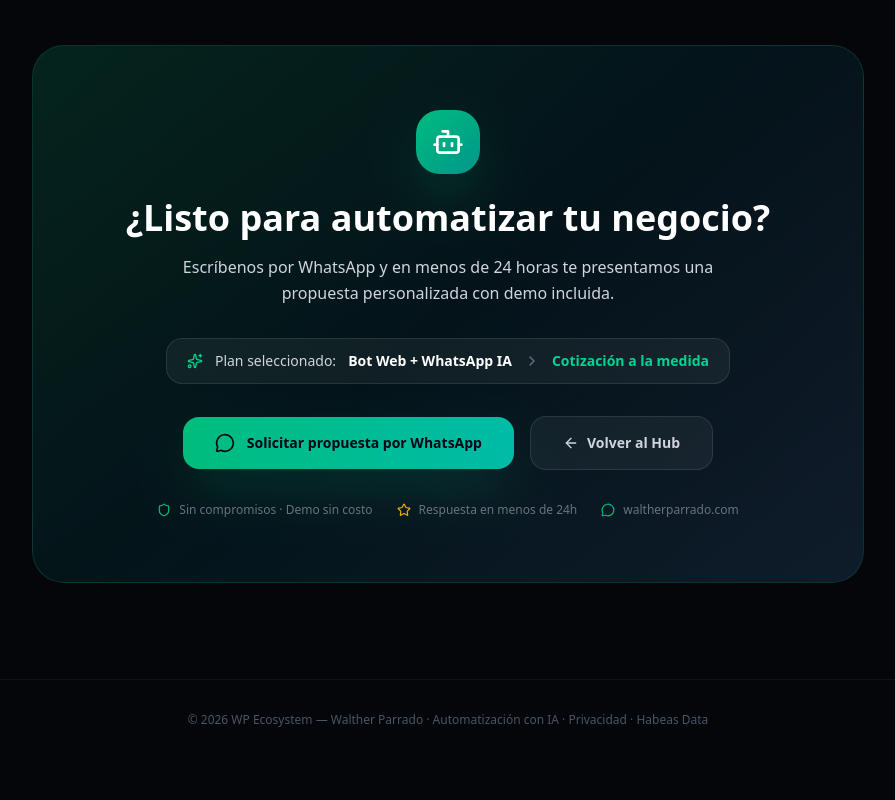
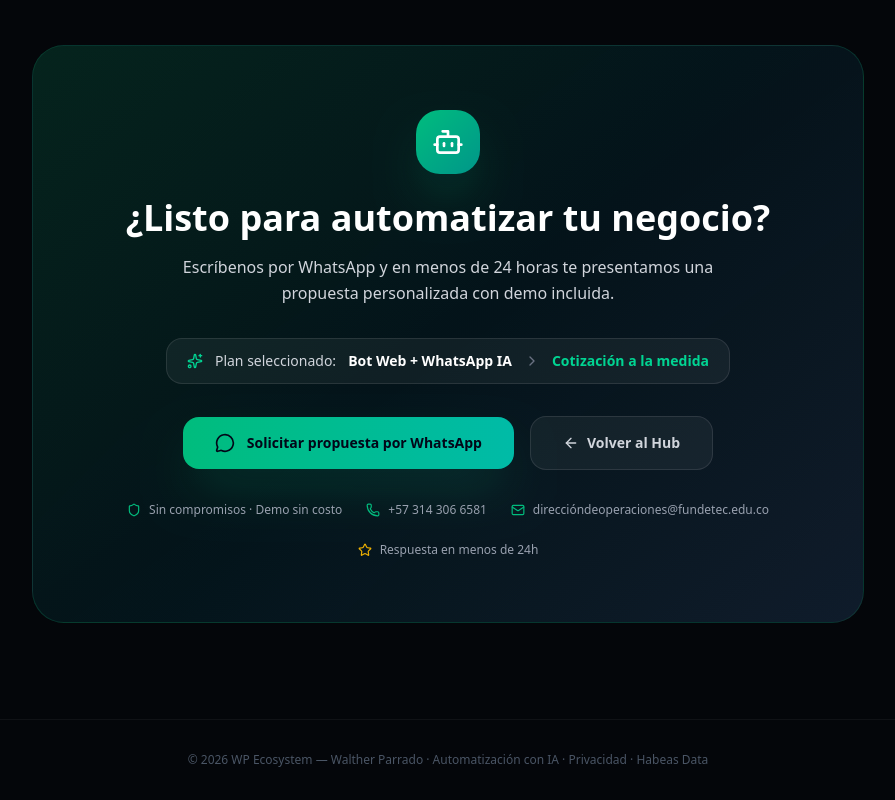
Before and after one commit to walterparradocorredor-stack/hub-central-interactivo, a Next.js app: page /whatsapp-ia in a window 1280 px wide. Shown: the part 4459-5259 px from the top of the page, without its empty margins (192-1087 px from the left). Before the commit the page ends 5219 px from the top, so only its background shows below. Built offline with nearby package versions, Linux system fonts and the light colour scheme; no server answers; the database is empty.

Commit message:
feat(whatsapp-ia): dinamizar datos de contacto (telefono 3143066581 y correo) desde Supabase DB

```diff
--- a/src/app/whatsapp-ia/page.tsx
+++ b/src/app/whatsapp-ia/page.tsx
@@ -1,7 +1,8 @@
 "use client";
 
-import { useState } from "react";
+import { useState, useEffect } from "react";
 import Link from "next/link";
+import { supabase } from "@/lib/supabase";
 import {
   Bot,
   MessageCircle,
@@ -15,6 +16,7 @@ import {
   ChevronRight,
   Sparkles,
   Phone,
+  Mail,
   Users,
   BarChart3,
   Clock,
@@ -79,10 +81,34 @@ const COMPETITORS = [
 
 export default function WhatsAppIAPage() {
   const [lines, setLines] = useState(1);
-  const [selectedPlan, setSelectedPlan] = useState(1); // 0=web, 1=wa, 2=premium
+  const [selectedPlan, setSelectedPlan] = useState(1);
+
+  // Datos dinámicos del CMS
+  const [contactPhone, setContactPhone] = useState("573143066581");
+  const [contactPhoneDisplay, setContactPhoneDisplay] = useState("+57 314 306 6581");
+  const [contactEmail, setContactEmail] = useState("direccióndeoperaciones@fundetec.edu.co");
+
+  useEffect(() => {
+    supabase
+      .from('cms_content')
+      .select('content')
+      .eq('id', 'home_data')
+      .single()
+      .then(({ data }) => {
+        if (data?.content) {
+          const c = data.content;
+          if (c.whatsappPhone) setContactPhone(c.whatsappPhone);
+          if (c.phone) setContactPhoneDisplay(c.phone);
+          if (c.contactEmail) setContactEmail(c.contactEmail);
+          if (c.waPagePhone) setContactPhone(c.waPagePhone);
+          if (c.waPageEmail) setContactEmail(c.waPageEmail);
+          if (c.waPagePhoneDisplay) setContactPhoneDisplay(c.waPagePhoneDisplay);
+        }
+      });
+  }, []);
 
   const tier = getPriceTier(lines);
-  const whatsAppLink = `https://wa.me/573017640850?text=${encodeURIComponent(
+  const whatsAppLink = `https://wa.me/${contactPhone}?text=${encodeURIComponent(
     `🤖 *Solicitud — Bot IA & WhatsApp | WP Ecosystem*\n\nHola Dr. Walther, estoy interesado en el servicio de automatización con IA para WhatsApp.\n\n*Líneas WhatsApp requeridas:* ${lines}\n*Plan seleccionado:* ${["Bot Web Essentials", "Bot Web + WhatsApp IA", "Omnicanal Premium"][selectedPlan]}\n*Cotización:* Solicito propuesta personalizada\n\n¡Me gustaría agendar una reunión para conocer más detalles!`
   )}`;
 
@@ -211,7 +237,8 @@ export default function WhatsAppIAPage() {
             {/* ─── PILAR 1: Web Bot ─── */}
             <div
               onClick={() => setSelectedPlan(0)}
-              className={`relative p-7 rounded-3xl border cursor-pointer transition-all duration-300 ${selectedPlan === 0
+              className={`relative p-7 rounded-3xl border cursor-pointer transition-all duration-300 ${
+                selectedPlan === 0
                   ? "border-emerald-500/60 bg-emerald-500/8 shadow-2xl shadow-emerald-500/10"
                   : "border-white/8 bg-white/[0.02] hover:bg-white/[0.05]"
               }`}
@@ -255,7 +282,8 @@ export default function WhatsAppIAPage() {
             {/* ─── PILAR 2: WA + Web — POPULAR ─── */}
             <div
               onClick={() => setSelectedPlan(1)}
-              className={`relative p-7 rounded-3xl border cursor-pointer transition-all duration-300 ${selectedPlan === 1
+              className={`relative p-7 rounded-3xl border cursor-pointer transition-all duration-300 ${
+                selectedPlan === 1
                   ? "border-cyan-400/60 bg-cyan-500/8 shadow-2xl shadow-cyan-500/15"
                   : "border-cyan-500/25 bg-white/[0.03] hover:bg-white/[0.06]"
               }`}
@@ -313,7 +341,8 @@ export default function WhatsAppIAPage() {
             {/* ─── PILAR 3: Omnicanal Premium ─── */}
             <div
               onClick={() => setSelectedPlan(2)}
-              className={`relative p-7 rounded-3xl border cursor-pointer transition-all duration-300 ${selectedPlan === 2
+              className={`relative p-7 rounded-3xl border cursor-pointer transition-all duration-300 ${
+                selectedPlan === 2
                   ? "border-purple-500/60 bg-purple-500/8 shadow-2xl shadow-purple-500/15"
                   : "border-white/8 bg-white/[0.02] hover:bg-white/[0.05]"
               }`}
@@ -486,7 +515,8 @@ export default function WhatsAppIAPage() {
                       return (
                         <tr
                           key={t.label}
-                          className={`border-b border-white/5 last:border-0 transition-all ${isActive
+                          className={`border-b border-white/5 last:border-0 transition-all ${
+                            isActive
                               ? "bg-emerald-500/10 text-white"
                               : "text-gray-400 hover:bg-white/[0.02]"
                           }`}
@@ -536,7 +566,8 @@ export default function WhatsAppIAPage() {
               {["🌐 Web Bot", "📱 WA + Web", "🚀 Omnicanal"].map((plan, i) => (
                 <div
                   key={i}
-                  className={`px-4 py-4 text-center text-xs font-black uppercase tracking-wider ${i === 1 ? "text-cyan-400" : i === 2 ? "text-purple-400" : "text-gray-300"
+                  className={`px-4 py-4 text-center text-xs font-black uppercase tracking-wider ${
+                    i === 1 ? "text-cyan-400" : i === 2 ? "text-purple-400" : "text-gray-300"
                   }`}
                 >
                   {plan}
@@ -547,7 +578,8 @@ export default function WhatsAppIAPage() {
             {FEATURES.map((feat, i) => (
               <div
                 key={i}
-                className={`grid grid-cols-4 border-b border-white/5 last:border-0 ${i % 2 === 0 ? "bg-white/[0.01]" : ""
+                className={`grid grid-cols-4 border-b border-white/5 last:border-0 ${
+                  i % 2 === 0 ? "bg-white/[0.01]" : ""
                 }`}
               >
                 <div className="px-6 py-3.5 text-xs text-gray-300 font-medium">{feat.label}</div>
@@ -555,7 +587,8 @@ export default function WhatsAppIAPage() {
                   <div key={j} className="px-4 py-3.5 flex justify-center">
                     {has ? (
                       <div
-                        className={`w-5 h-5 rounded-full flex items-center justify-center ${j === 0
+                        className={`w-5 h-5 rounded-full flex items-center justify-center ${
+                          j === 0
                             ? "bg-emerald-500/20 border border-emerald-500/40"
                             : j === 1
                             ? "bg-cyan-500/20 border border-cyan-500/40"
@@ -563,7 +596,8 @@ export default function WhatsAppIAPage() {
                         }`}
                       >
                         <Check
-                          className={`w-3 h-3 ${j === 0 ? "text-emerald-400" : j === 1 ? "text-cyan-400" : "text-purple-400"
+                          className={`w-3 h-3 ${
+                            j === 0 ? "text-emerald-400" : j === 1 ? "text-cyan-400" : "text-purple-400"
                           }`}
                         />
                       </div>
@@ -600,7 +634,8 @@ export default function WhatsAppIAPage() {
             {COMPETITORS.map((c, i) => (
               <div
                 key={i}
-                className={`grid grid-cols-4 border-b border-white/5 last:border-0 transition-all ${c.highlight
+                className={`grid grid-cols-4 border-b border-white/5 last:border-0 transition-all ${
+                  c.highlight
                     ? "bg-emerald-500/8 border-emerald-500/20"
                     : i % 2 === 0
                     ? "bg-white/[0.01]"
@@ -688,18 +723,30 @@ export default function WhatsAppIAPage() {
               </div>
 
               {/* Info de contacto */}
-              <div className="mt-8 flex flex-col sm:flex-row items-center justify-center gap-6 text-xs text-gray-500">
+              <div className="mt-8 flex flex-wrap items-center justify-center gap-6 text-xs text-gray-400">
                 <div className="flex items-center gap-2">
                   <Shield className="w-3.5 h-3.5 text-emerald-500" />
                   Sin compromisos · Demo sin costo
                 </div>
+                <a
+                  href={`https://wa.me/${contactPhone}`}
+                  target="_blank"
+                  rel="noopener noreferrer"
+                  className="flex items-center gap-2 hover:text-emerald-400 transition-colors"
+                >
+                  <Phone className="w-3.5 h-3.5 text-emerald-500" />
+                  {contactPhoneDisplay}
+                </a>
+                <a
+                  href={`mailto:${contactEmail}`}
+                  className="flex items-center gap-2 hover:text-emerald-400 transition-colors"
+                >
+                  <Mail className="w-3.5 h-3.5 text-emerald-500" />
+                  {contactEmail}
+                </a>
                 <div className="flex items-center gap-2">
                   <Star className="w-3.5 h-3.5 text-yellow-500" />
                   Respuesta en menos de 24h
-                </div>
-                <div className="flex items-center gap-2">
-                  <MessageCircle className="w-3.5 h-3.5 text-emerald-500" />
-                  waltherparrado.com
                 </div>
               </div>
             </div>
```
Lines whose indentation alone changed are shown as unchanged.
